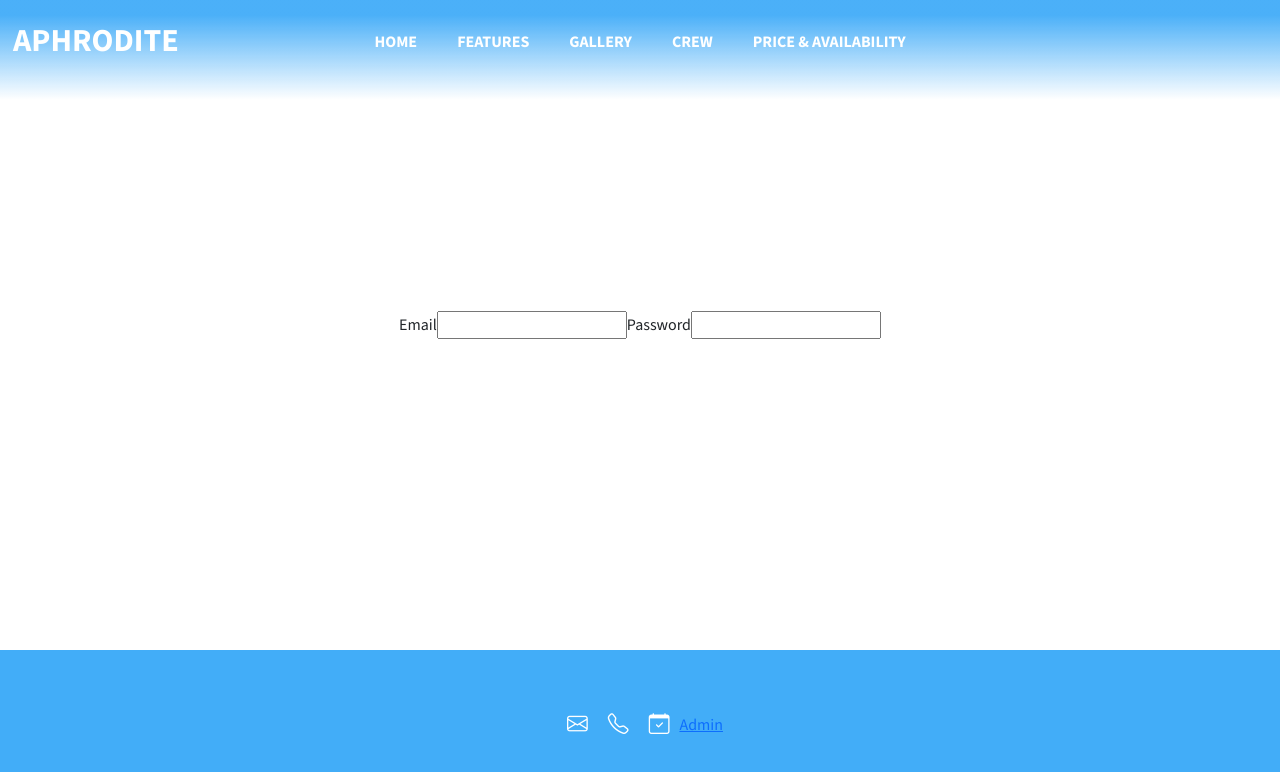
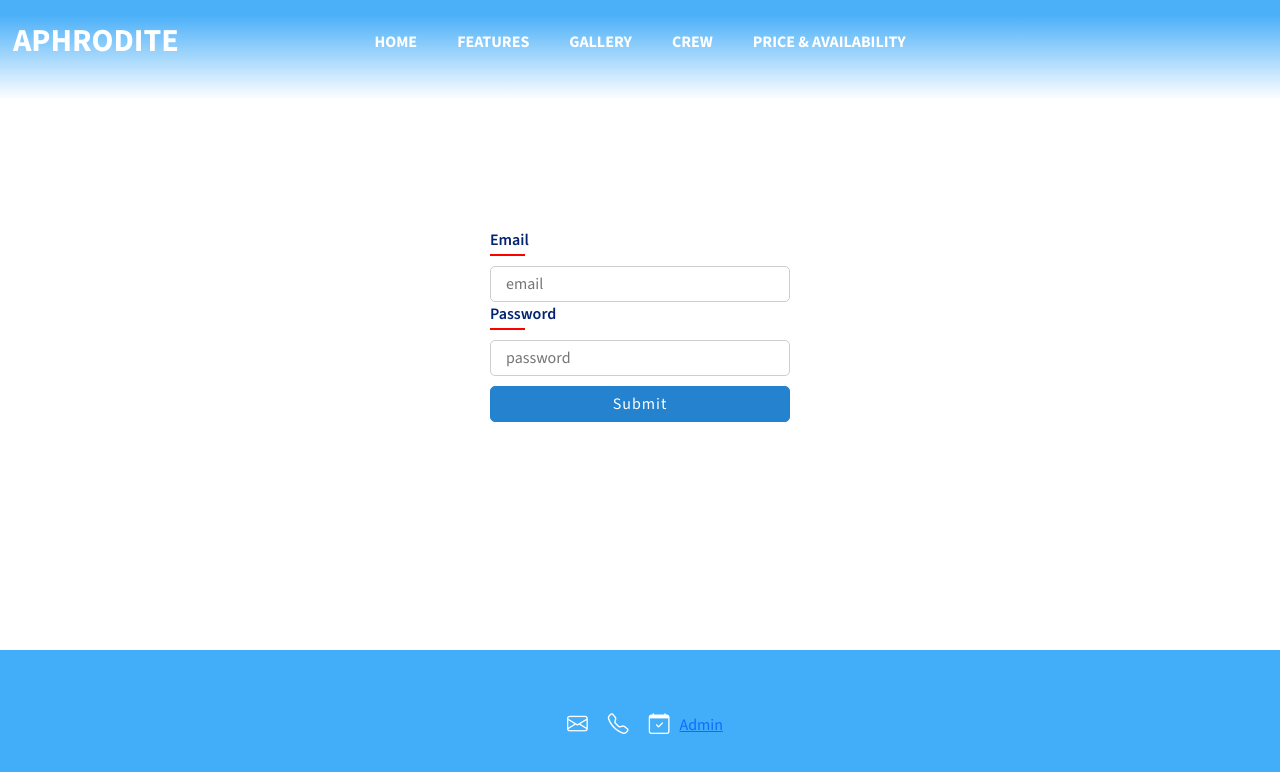
Before and after one commit to marceloaraujodev/charter, a Next.js app: page /login in a window 1280 px wide. Shown: the top 772 px of the page. Built offline with nearby package versions, Linux system fonts and the light colour scheme.

Commit message:
login form wip

```diff
--- a/app/login/login.module.css
+++ b/app/login/login.module.css
@@ -1,9 +1,33 @@
-.container{
+.containerInner{
+  /* border: 2px solid red; */
   display: flex;
-  justify-content: center;
-  align-items: center;
-  margin: 0 auto;
-  /* height: 100%; */
-  height: 100vh;
-  max-width: 1444px;
+  flex-direction: column;
+  width: 300px;
 }
+.containerInner label{
+  color: #032270;
+  font-weight: 600;
+}
+.containerInner label::after{
+  content: '';
+  display: block;
+  background-color: red;
+  width: 35px;
+  height: 2px;
+  margin-top: 2px;
+}
+.containerInner input{
+  border: 1px solid rgb(207, 206, 206);
+  padding: 5px 15px;
+  border-radius: 5px;
+  margin-top: 10px;
+}
+.containerInner input:focus {
+  outline: none;
+  border: 1px solid #42adf8;
+}
+.btn{
+  width: 100%;
+  border-radius: 5px;
+  margin-top: 10px;
+}
--- a/app/login/page.js
+++ b/app/login/page.js
@@ -1,15 +1,17 @@
-import React from 'react'
-import c from './login.module.css'
+import React from 'react';
+import Button from '@/components/Button';
+import c from './login.module.css';
 
 export default function loginPage() {
   return (
     <div className='container'>
-      <div className={c.containerInner}>
+      <form className={c.containerInner}>
         <label htmlFor='email'>Email</label>
-        <input type='email' name='email' />
-        <label htmlFor='password'>Password</label>
-        <input type='password' name='password' />
-      </div>
+        <input type='email' name='email' placeholder='email'/>
+        <label htmlFor='password' >Password</label>
+        <input type='password' name='password' placeholder='password' />
+        <Button classname={c.btn}>Submit</Button>
+      </form>
     </div>
   )
 }
--- a/components/Button.module.css
+++ b/components/Button.module.css
@@ -11,5 +11,5 @@
 }
 
 .btn:hover{
-  transform: scale(1.07);
+  background-color: #0069be;
 }
```
